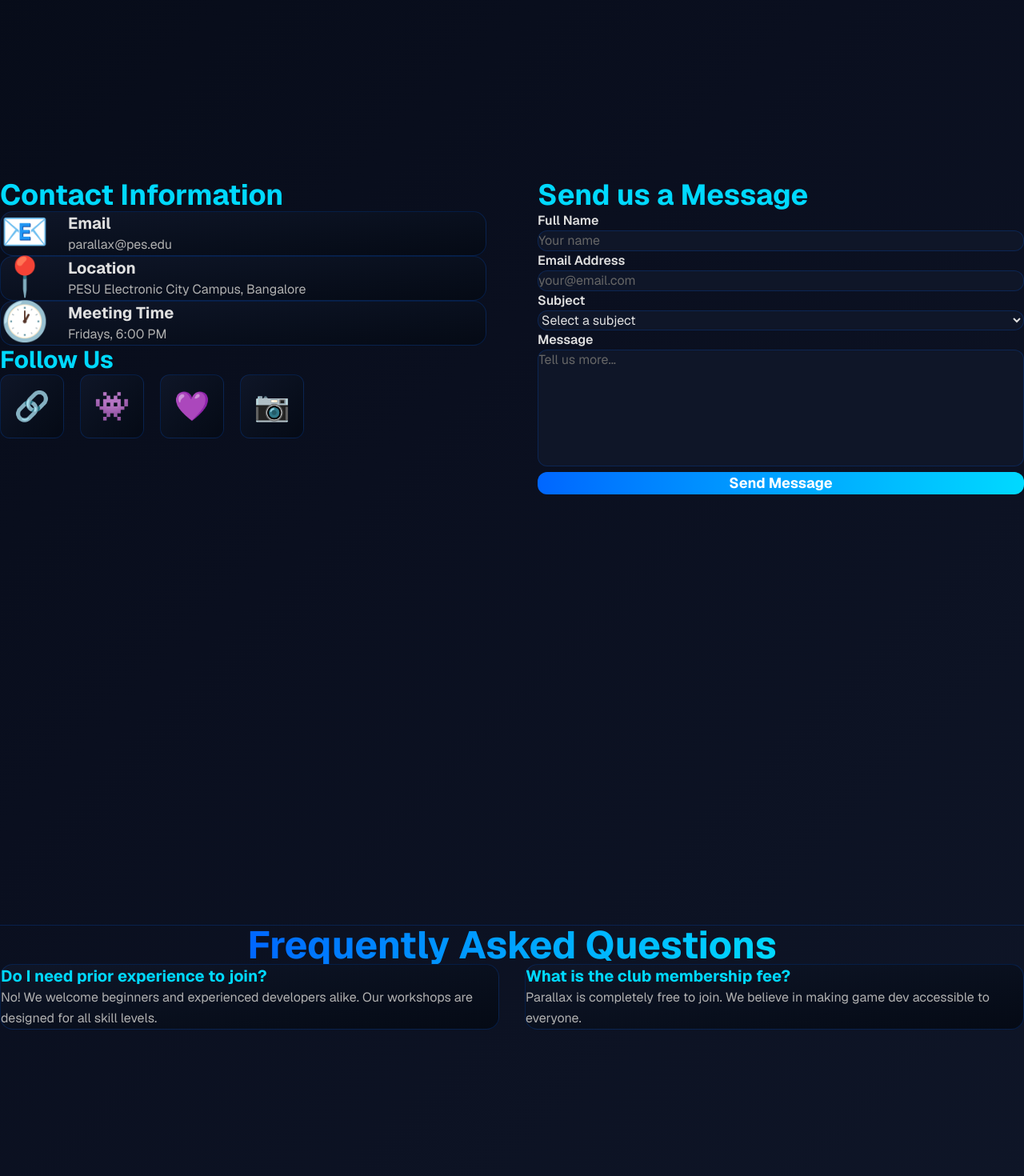
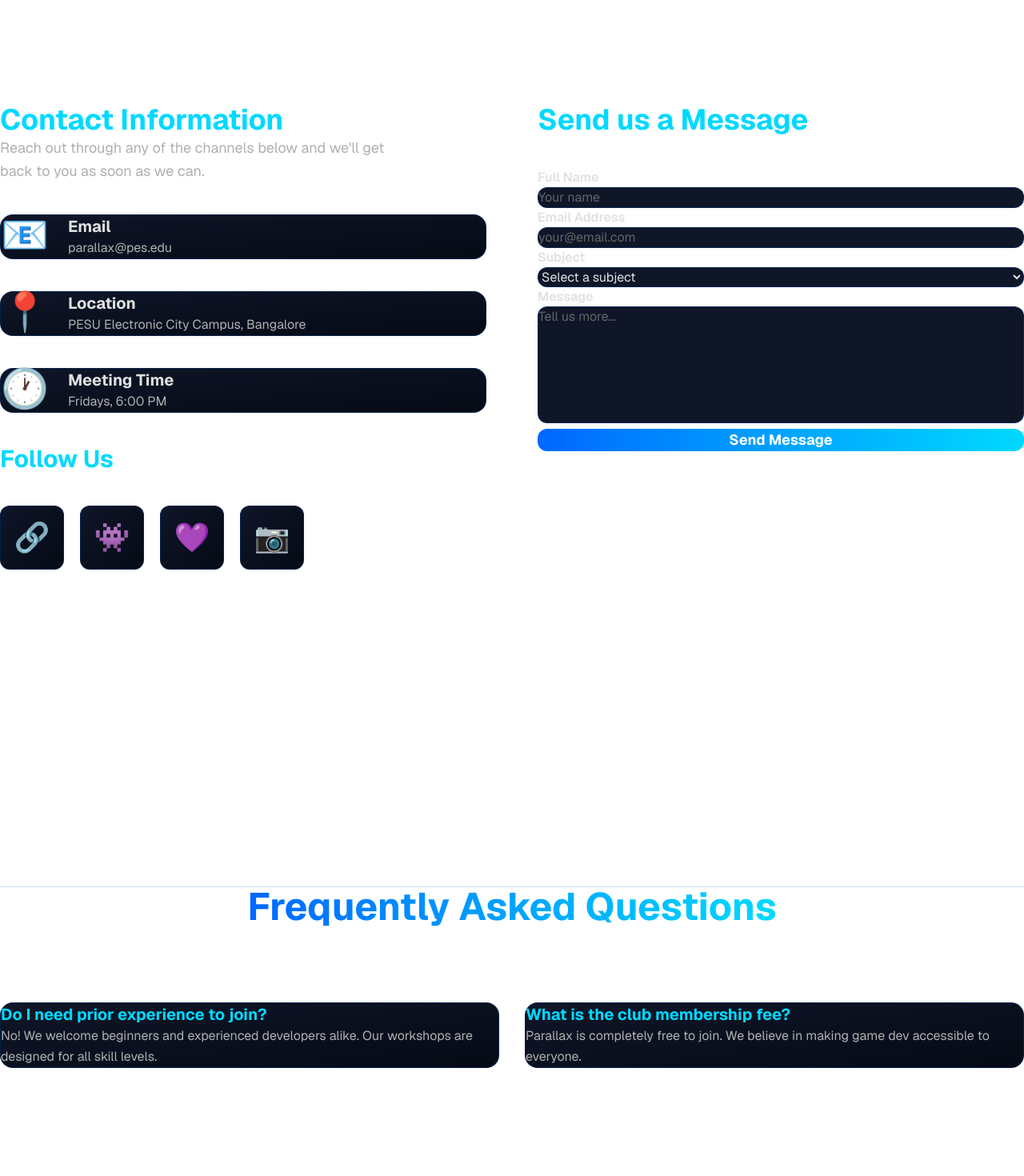
Before and after one commit to Parallax-PESU/parallax-website, a Next.js app: page /contact in a window 1280 px wide. Shown: the part 820-2290 px from the top of the page at 80% size. Built offline with nearby package versions, Linux system fonts and the light colour scheme.

Commit message:
feat: remove bg + add bg as a component

```diff
--- /dev/null
+++ b/app/components/Background.tsx
@@ -0,0 +1,5 @@
+export default function Background() {
+  return (
+    <div className="fixed inset-0 bg-black pointer-events-none" style={{ zIndex: -1 }} />
+  );
+}
--- a/app/components/Navbar.tsx
+++ b/app/components/Navbar.tsx
@@ -45,9 +45,6 @@ export default function Navbar() {
 
           {/* CTA Button */}
           <div className="hidden md:block">
-            <Link href="/contact" className="px-6 py-2.5 bg-gradient-to-r from-[#0066ff] to-[#00d9ff] text-white font-bold rounded-lg hover:shadow-lg hover:shadow-[#0066ff]/50 transition-all duration-300 transform hover:scale-105">
-              Join Now
-            </Link>
           </div>
 
           {/* Mobile Menu Button */}
@@ -74,9 +71,6 @@ export default function Navbar() {
                 {item.name}
               </Link>
             ))}
-            <Link href="/contact" className="block px-4 py-2 bg-gradient-to-r from-[#0066ff] to-[#00d9ff] text-white font-bold rounded-lg text-center mt-4">
-              Join Now
-            </Link>
           </div>
         )}
       </div>
--- a/app/contact/page.tsx
+++ b/app/contact/page.tsx
@@ -2,7 +2,7 @@
 
 import Navbar from '../components/Navbar';
 import Footer from '../components/Footer';
-import { useState } from 'react';
+import { useState, type CSSProperties } from 'react';
 
 export default function Contact() {
   const [formData, setFormData] = useState({
@@ -74,11 +74,23 @@ export default function Contact() {
 
           {/* Contact Form and Info */}
           <section className="min-h-screen w-full flex items-center snap-start snap-always py-16 sm:py-20 lg:py-24">
-            <div className="w-full grid lg:grid-cols-2 gap-16">
+            <div
+              className="w-full grid lg:grid-cols-2 gap-16 items-start"
+              style={{
+                '--section-stack-gap': '4.5rem',
+                '--section-stack-gap-sm': '5.5rem',
+                '--section-stack-gap-lg': '2.5rem',
+              } as CSSProperties}
+            >
             {/* Contact Information */}
-            <div>
-              <h2 className="text-3xl sm:text-4xl font-bold text-[#00d9ff] mb-10">Contact Information</h2>
-              <div className="space-y-8 mb-16">
+            <div className="section-stack">
+              <div className="space-y-3">
+                <h2 className="text-3xl sm:text-4xl font-bold text-[#00d9ff]">Contact Information</h2>
+                <p className="text-[#b0b0b0] text-base sm:text-lg leading-relaxed max-w-lg">
+                  Reach out through any of the channels below and we&apos;ll get back to you as soon as we can.
+                </p>
+              </div>
+              <div className="section-stack">
                 {contactInfo.map((info, index) => (
                   <a
                     key={index}
@@ -97,8 +109,8 @@ export default function Contact() {
               </div>
 
               {/* Social Links */}
-              <div>
-                <h3 className="text-2xl sm:text-3xl font-bold text-[#00d9ff] mb-8">Follow Us</h3>
+              <div className="section-stack">
+                <h3 className="text-2xl sm:text-3xl font-bold text-[#00d9ff]">Follow Us</h3>
                 <div className="flex flex-wrap gap-5">
                   {[
                     { icon: '🔗', name: 'LinkedIn', link: '#' },
@@ -120,8 +132,8 @@ export default function Contact() {
             </div>
 
             {/* Contact Form */}
-            <div>
-              <h2 className="text-3xl sm:text-4xl font-bold text-[#00d9ff] mb-10">Send us a Message</h2>
+            <div className="section-stack">
+              <h2 className="text-3xl sm:text-4xl font-bold text-[#00d9ff]">Send us a Message</h2>
               <form onSubmit={handleSubmit} className="space-y-7">
                 <div>
                   <label htmlFor="name" className="block text-base font-semibold text-[#e0e0e0] mb-3">
@@ -211,9 +223,9 @@ export default function Contact() {
 
           {/* FAQ Section */}
           <section className="min-h-screen w-full flex items-center snap-start snap-always py-16 sm:py-20 lg:py-24">
-            <div className="w-full space-y-12 sm:space-y-16">
-              <div className="border-t border-[#0066ff]/20 pt-12">
-            <h2 className="text-3xl sm:text-4xl md:text-5xl font-bold text-center mb-16">
+            <div className="w-full section-stack">
+              <div className="border-t border-[#0066ff]/20 pt-12 section-stack">
+            <h2 className="text-3xl sm:text-4xl md:text-5xl font-bold text-center">
               <span className="bg-gradient-to-r from-[#0066ff] to-[#00d9ff] bg-clip-text text-transparent">
                 Frequently Asked Questions
               </span>
--- a/app/globals.css
+++ b/app/globals.css
@@ -8,6 +8,9 @@
   --dark-bg: #050a15;
   --card-bg: #0f1628;
   --accent: #ff0080;
+  --section-stack-gap: 4rem;
+  --section-stack-gap-sm: 5rem;
+  --section-stack-gap-lg: 6rem;
 }
 
 * {
@@ -17,7 +20,7 @@
 }
 
 body {
-  background: linear-gradient(135deg, #050a15 0%, #0a0f1f 50%, #0f1628 100%);
+  background: transparent;
   color: var(--foreground);
   font-family: var(--font-geist-sans), Arial, Helvetica, sans-serif;
   min-height: 100vh;
@@ -95,6 +98,24 @@ html {
   animation: pulse-glow 2s ease-in-out infinite;
 }
 
+.section-stack {
+  display: flex;
+  flex-direction: column;
+  gap: var(--section-stack-gap);
+}
+
+@media (min-width: 640px) {
+  .section-stack {
+    gap: var(--section-stack-gap-sm);
+  }
+}
+
+@media (min-width: 1024px) {
+  .section-stack {
+    gap: var(--section-stack-gap-lg);
+  }
+}
+
 /* Scrollbar styling */
 ::-webkit-scrollbar {
   width: 10px;
--- a/app/layout.tsx
+++ b/app/layout.tsx
@@ -1,6 +1,7 @@
 import type { Metadata } from "next";
 import { Geist, Geist_Mono } from "next/font/google";
 import "./globals.css";
+import Background from "./components/Background";
 
 const geistSans = Geist({
   variable: "--font-geist-sans",
@@ -25,8 +26,9 @@ export default function RootLayout({
   return (
     <html lang="en">
       <body
-        className={`${geistSans.variable} ${geistMono.variable} antialiased bg-gradient-to-br from-[#050a15] via-[#0a0f1f] to-[#0f1628]`}
+        className={`${geistSans.variable} ${geistMono.variable} antialiased`}
       >
+        <Background />
         {children}
       </body>
     </html>
--- a/app/page.tsx
+++ b/app/page.tsx
@@ -65,9 +65,6 @@ export default function Home() {
             </p>
 
             <div className="flex flex-col sm:flex-row gap-5 justify-center items-center mb-20">
-              <Link href="/contact" className="w-full sm:w-auto px-10 py-4 bg-gradient-to-r from-[#0066ff] to-[#00d9ff] text-white font-bold rounded-lg hover:shadow-2xl hover:shadow-[#0066ff]/50 transition-all duration-300 transform hover:scale-105 text-center">
-                Join Us Today
-              </Link>
               <Link href="/about" className="w-full sm:w-auto px-10 py-4 border-2 border-[#0066ff] text-[#00d9ff] font-bold rounded-lg hover:bg-[#0066ff]/10 transition-all duration-300 text-center">
                 Learn More
               </Link>
@@ -84,12 +81,12 @@ export default function Home() {
         </section>
 
         {/* What We Offer & Impact Section */}
-        <section className="min-h-screen w-full px-4 sm:px-6 lg:px-8 py-16 sm:py-20 lg:py-24 relative flex items-center snap-start snap-always">
+        <section className="min-h-screen w-full px-4 sm:px-6 lg:px-8 py-28 sm:py-32 lg:py-36 relative flex items-center snap-start snap-always">
           <div className="absolute inset-0 bg-gradient-to-r from-[#0066ff]/5 via-transparent to-[#00d9ff]/5" />
 
-          <div className="w-full relative z-10 py-10">
-            <div className="text-center mb-10 sm:mb-16 lg:mb-20 ">
-              <h2 className="text-4xl sm:text-5xl md:text-6xl font-bold mb-6">
+          <div className="w-full relative z-10 py-10 section-stack">
+            <div className="text-center space-y-4 sm:space-y-5">
+              <h2 className="text-4xl sm:text-5xl md:text-6xl font-bold">
                 <span className="bg-gradient-to-r from-[#0066ff] to-[#00d9ff] bg-clip-text text-transparent">
                   What We Offer
                 </span>
@@ -98,9 +95,9 @@ export default function Home() {
                 Building a thriving community of game developers and innovators
               </p>
             </div>
-
+            <div className="section-stack">
               {/* Features Grid */}
-            <div className="grid grid-cols-1 md:grid-cols-3 gap-6 lg:gap-8 mx-auto mb-16 sm:mb-20 lg:mb-24">
+              <div className="grid grid-cols-1 md:grid-cols-3 gap-6 gap-y-12 lg:gap-8 mx-auto">
                 {features.map((feature, index) => (
                   <div
                     key={index}
@@ -134,6 +131,7 @@ export default function Home() {
                     </p>
                   </div>
                 ))}
+              </div>
             </div>
           </div>
         </section>
--- a/app/resources/page.tsx
+++ b/app/resources/page.tsx
@@ -114,7 +114,7 @@ export default function Resources() {
 
           {/* Quick Tips Section */}
           <section className="min-h-screen w-full flex items-center snap-start snap-always py-16 sm:py-20 lg:py-24">
-            <div className="w-full space-y-12 sm:space-y-16">
+            <div className="w-full section-stack">
               <div className="p-12 sm:p-16 rounded-2xl bg-gradient-to-r from-[#0066ff]/10 to-[#00d9ff]/10 border border-[#0066ff]/30">
             <h2 className="text-3xl sm:text-4xl font-bold text-[#00d9ff] mb-12 text-center">Getting Started Tips</h2>
             <div className="grid md:grid-cols-3 gap-10">
@@ -140,11 +140,8 @@ export default function Resources() {
           <div className="text-center">
             <div className="text-6xl mb-6">💡</div>
             <p className="text-lg sm:text-xl text-[#b0b0b0] mb-8 mx-auto">
-              Have a resource to share? Want to learn more? Join our Discord community!
+              Have a resource to share? Want to learn more? Connect with our community!
             </p>
-            <a href="/contact" className="inline-block px-10 py-4 bg-gradient-to-r from-[#0066ff] to-[#00d9ff] text-white font-bold rounded-lg hover:shadow-2xl hover:shadow-[#0066ff]/50 transition-all duration-300 transform hover:scale-105 text-lg">
-              Get Involved
-            </a>
           </div>
             </div>
           </section>
```
Also changed, not shown: app/about/page.tsx (+4 -7 lines), app/calendar/page.tsx (+2 -5 lines), app/team/page.tsx (+10 -13 lines). Lines whose indentation alone changed are shown as unchanged.
